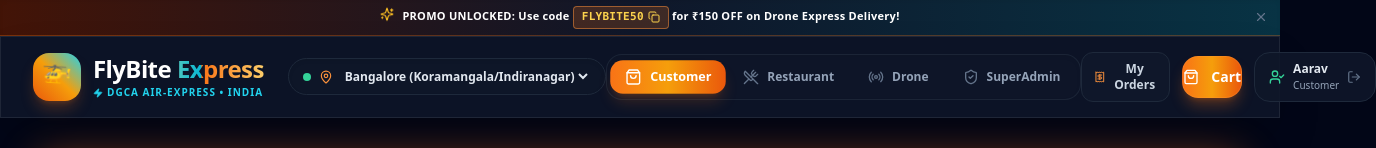
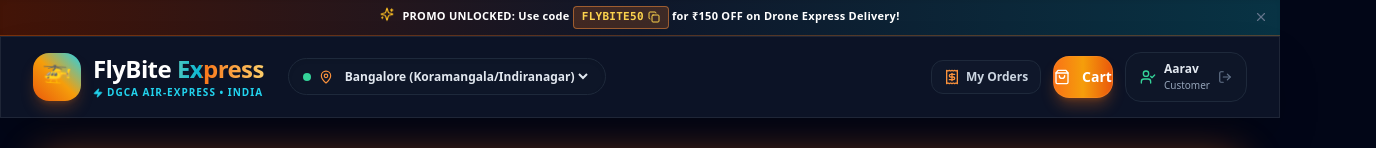
Before and after one commit to premsekarb001/flybiteexpress, a React (Vite) app: page / in a window 1280 px wide. Shown: the top 148 px of the page, 1376 px wide, since content can reach past the window. Built offline with nearby package versions, Linux system fonts and the light colour scheme.

Commit message:
fix(rbac): hide staff and admin role switcher pills from customer view

```diff
--- a/src/components/Navbar.tsx
+++ b/src/components/Navbar.tsx
@@ -111,29 +111,22 @@
               </div>
             </div>
 
-            {/* Role Switcher Pills */}
-            <div className="hidden md:flex items-center space-x-1.5 bg-slate-900/90 p-1.5 rounded-2xl border border-slate-800/80 shadow-inner">
-              {(Object.keys(roleConfigs) as UserRole[]).map((role) => {
-                const config = roleConfigs[role];
-                const isActive = activeRole === role;
-                return (
-                  <button
-                    key={role}
-                    onClick={() => switchRole(role)}
-                    className={`flex items-center space-x-2 px-3.5 py-2 rounded-xl text-xs font-bold transition-all duration-200 ${
-                      isActive
-                        ? 'bg-gradient-to-r from-orange-500 via-amber-500 to-orange-600 text-white shadow-lg shadow-orange-500/20 scale-105'
-                        : 'text-slate-400 hover:text-slate-200 hover:bg-slate-800/60'
-                    }`}
-                  >
-                    <span className={isActive ? 'text-white' : 'text-slate-500'}>
-                      {config.icon}
-                    </span>
-                    <span>{config.label.split(' ')[0]}</span>
-                  </button>
-                );
-              })}
-            </div>
+            {/* Active Portal Badge (Only shown when staff/admin portal is active) */}
+            {activeRole !== 'customer' && (
+              <div className="flex items-center space-x-2 bg-purple-500/10 border border-purple-500/30 px-3.5 py-1.5 rounded-2xl text-xs font-bold text-purple-300">
+                <span className="flex items-center space-x-1.5">
+                  {roleConfigs[activeRole].icon}
+                  <span>{roleConfigs[activeRole].label}</span>
+                </span>
+                <button
+                  onClick={() => switchRole('customer')}
+                  className="ml-2 text-[10px] bg-slate-900 hover:bg-slate-800 border border-slate-700 text-slate-300 px-2 py-0.5 rounded-lg transition-colors font-mono"
+                  title="Switch back to customer view"
+                >
+                  Exit Portal
+                </button>
+              </div>
+            )}
 
             {/* Right Action Icons & Active Order Tracker */}
             <div className="flex items-center space-x-3">
--- a/src/context/AuthContext.tsx
+++ b/src/context/AuthContext.tsx
@@ -98,6 +98,8 @@
 
   const logout = () => {
     setIsLoggedIn(false);
+    setActiveRole('customer');
+    setCurrentUser(MOCK_USERS.customer);
     securityService.logAction(
       currentUser.name,
       activeRole,
```
